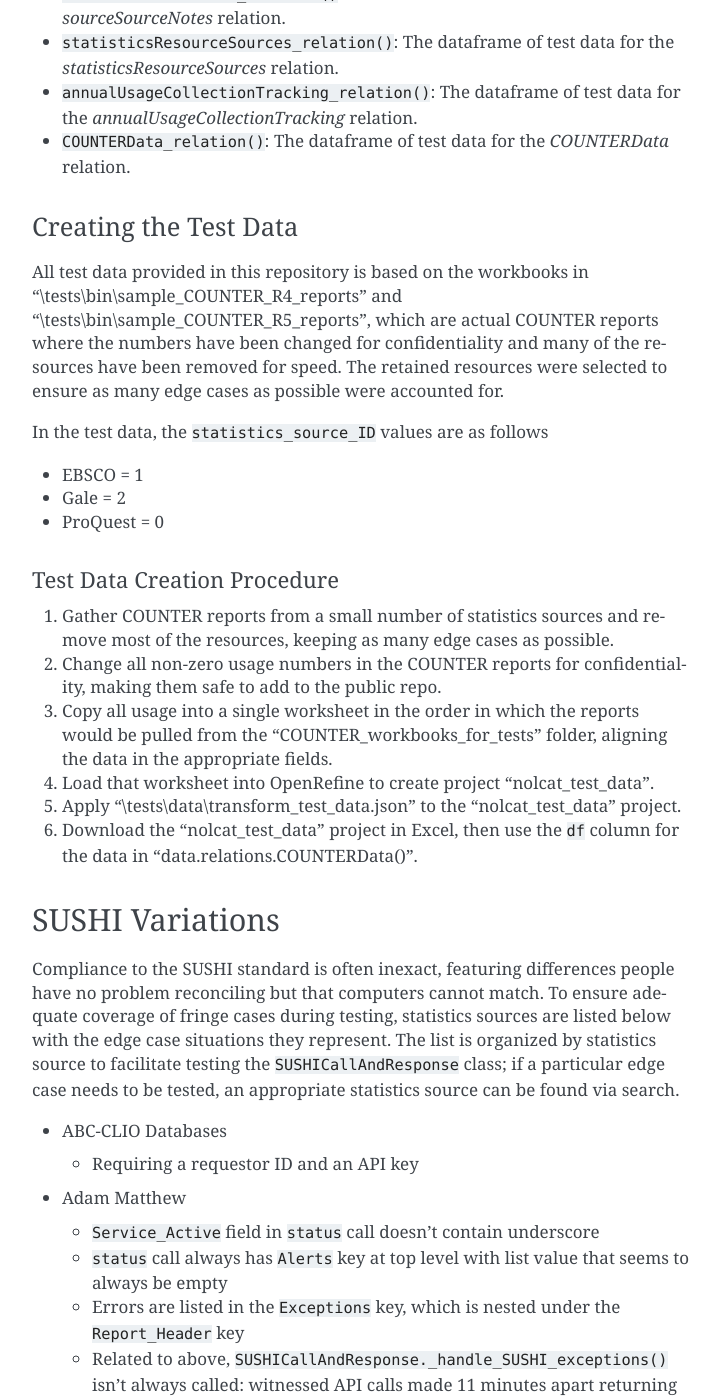
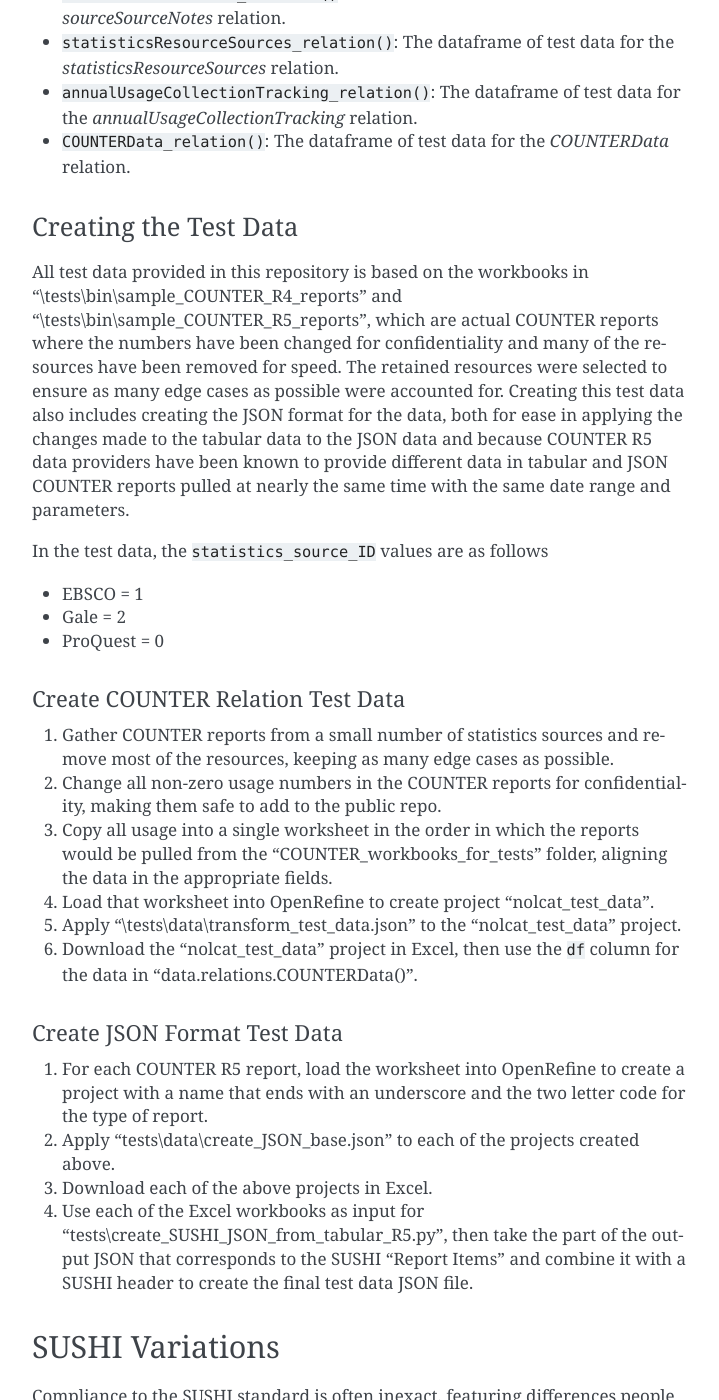
Before and after one commit to ereiskind/nolcat, a Sphinx documentation site: the page built from docs/source/testing.rst, in a window 1280 px wide and 1400 px high, scrolled down 2235 px. Shown: the whole window, without its empty margins (388-1107 px from the left). Built offline with Sphinx 7.4.7, drawn with Linux system fonts in a browser that asks for light colours; some of the changed text lies outside the part shown.

Commit message:
Write test data JSON instructions

```diff
--- a/docs/source/testing.rst
+++ b/docs/source/testing.rst
@@ -56,7 +56,7 @@ This module contains the functions:
 
 Creating the Test Data
 ======================
-All test data provided in this repository is based on the workbooks in "\\tests\\bin\\sample_COUNTER_R4_reports" and "\\tests\\bin\\sample_COUNTER_R5_reports", which are actual COUNTER reports where the numbers have been changed for confidentiality and many of the resources have been removed for speed. The retained resources were selected to ensure as many edge cases as possible were accounted for.
+All test data provided in this repository is based on the workbooks in "\\tests\\bin\\sample_COUNTER_R4_reports" and "\\tests\\bin\\sample_COUNTER_R5_reports", which are actual COUNTER reports where the numbers have been changed for confidentiality and many of the resources have been removed for speed. The retained resources were selected to ensure as many edge cases as possible were accounted for. Creating this test data also includes creating the JSON format for the data, both for ease in applying the changes made to the tabular data to the JSON data and because COUNTER R5 data providers have been known to provide different data in tabular and JSON COUNTER reports pulled at nearly the same time with the same date range and parameters.
 
 In the test data, the ``statistics_source_ID`` values are as follows
 
@@ -64,14 +64,21 @@ In the test data, the ``statistics_source_ID`` values are as follows
 * Gale = 2
 * ProQuest = 0
 
-Test Data Creation Procedure
-----------------------------
+Create COUNTER Relation Test Data
+---------------------------------
 1. Gather COUNTER reports from a small number of statistics sources and remove most of the resources, keeping as many edge cases as possible.
 2. Change all non-zero usage numbers in the COUNTER reports for confidentiality, making them safe to add to the public repo.
 3. Copy all usage into a single worksheet in the order in which the reports would be pulled from the "COUNTER_workbooks_for_tests" folder, aligning the data in the appropriate fields.
 4. Load that worksheet into OpenRefine to create project "nolcat_test_data".
 5. Apply "\\tests\\data\\transform_test_data.json" to the "nolcat_test_data" project.
 6. Download the "nolcat_test_data" project in Excel, then use the ``df`` column for the data in "data.relations.COUNTERData()".
+
+Create JSON Format Test Data
+----------------------------
+1. For each COUNTER R5 report, load the worksheet into OpenRefine to create a project with a name that ends with an underscore and the two letter code for the type of report.
+2. Apply "tests\\data\\create_JSON_base.json" to each of the projects created above.
+3. Download each of the above projects in Excel.
+4. Use each of the Excel workbooks as input for "tests\\create_SUSHI_JSON_from_tabular_R5.py", then take the part of the output JSON that corresponds to the SUSHI "Report Items" and combine it with a SUSHI header to create the final test data JSON file.
 
 SUSHI Variations
 ****************
```
Also changed, not shown: 1 other file.
